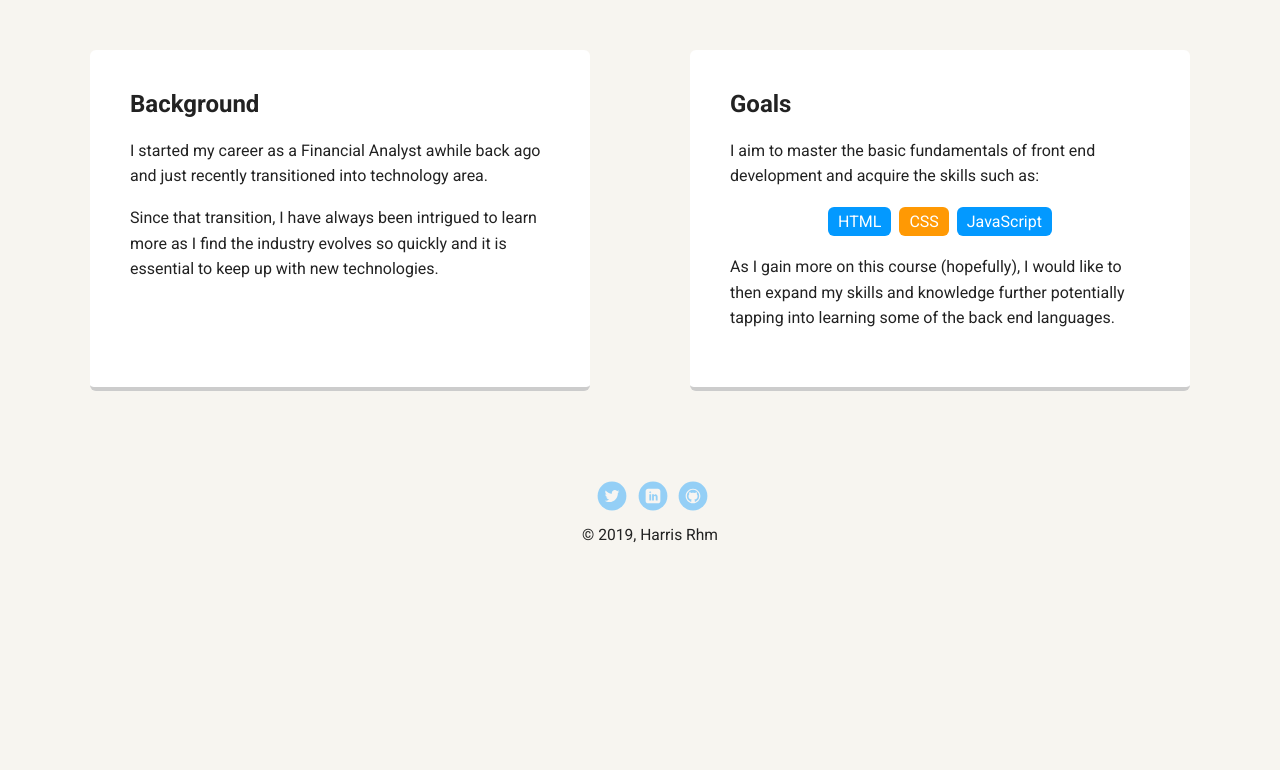
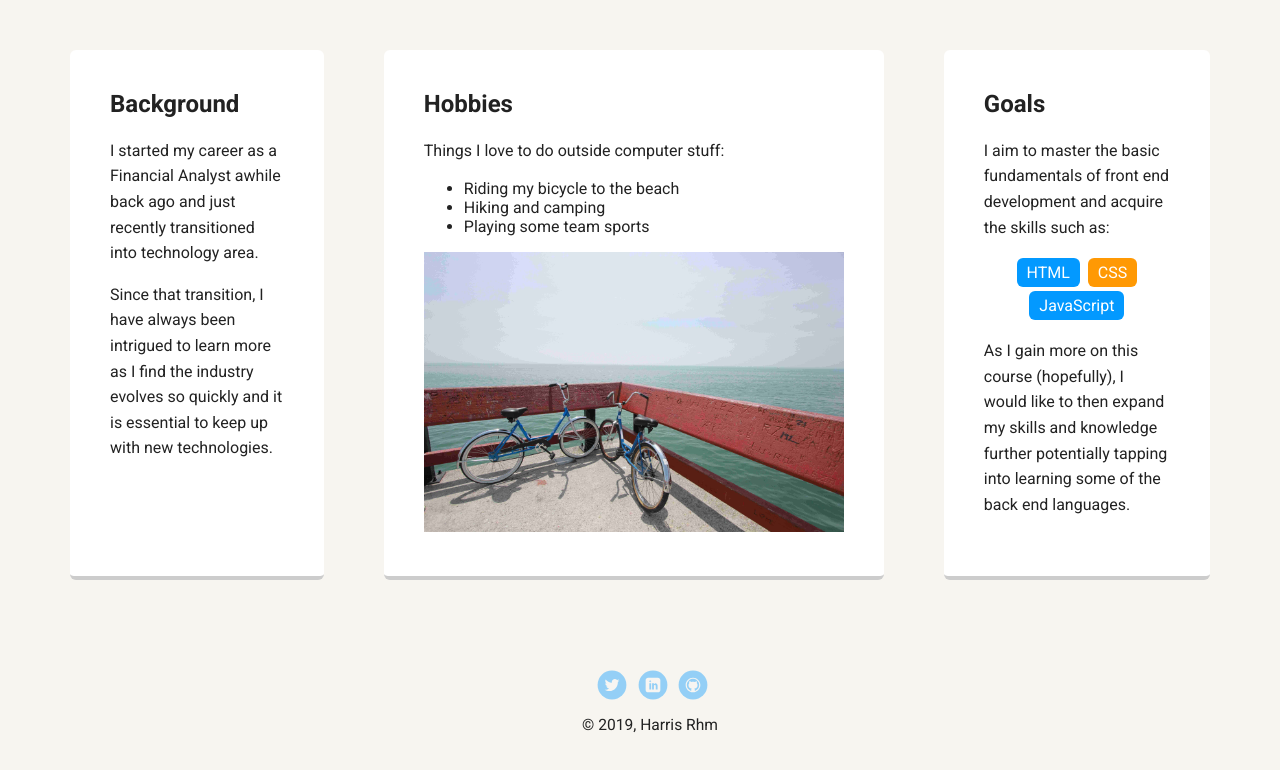
Before and after one commit to harrisrhm/Techdegree-project-1, a plain HTML site: page index.html in a window 1280 px wide. Shown: the part 470-1240 px from the top of the page. Before the commit the page ends 1110 px from the top, so only its background shows below. Drawn offline with Linux system fonts and the light colour scheme; a web font is replaced by a local one.

Commit message:
added image and hobby page

```diff
--- a/index.html
+++ b/index.html
@@ -32,6 +32,17 @@
       </section>
 
       <section class="card">
+        <h2>Hobbies</h2>
+        <p>Things I love to do outside computer stuff:</p>
+        <ul>
+          <li>Riding my bicycle to the beach</li>
+          <li>Hiking and camping</li>
+          <li>Playing some team sports</li>
+        </ul>
+        <img src="images/rsz_riding_a_bicycle.jpg" alt="Picture of bicycles" class="hobby-image">
+      </section>
+
+      <section class="card">
         <h2>Goals</h2>
         <p>I aim to master the basic fundamentals of front end development and acquire the skills such as:</p>
         <ul class="skills">
--- a/styles.css
+++ b/styles.css
@@ -82,7 +82,7 @@ header .profile-image {
 }
 
 header .profile-image:hover {
-  transform: scale(1.2) rotate(5deg);
+  transform: scale(1.2) rotate(360deg);
 }
 
 .tag {
@@ -130,6 +130,13 @@ ul.skills {
 
 .skills li:nth-child(odd) {
   background: #0399ff;
+}
+
+/*hobby image styling*/
+
+main .hobby-image {
+  width: 100%;
+  height: auto;
 }
 
 /*hr styling*/
```
Also changed, not shown: experience.html (+1 -1 lines), images/rsz_riding_a_bicycle.jpg (added).
